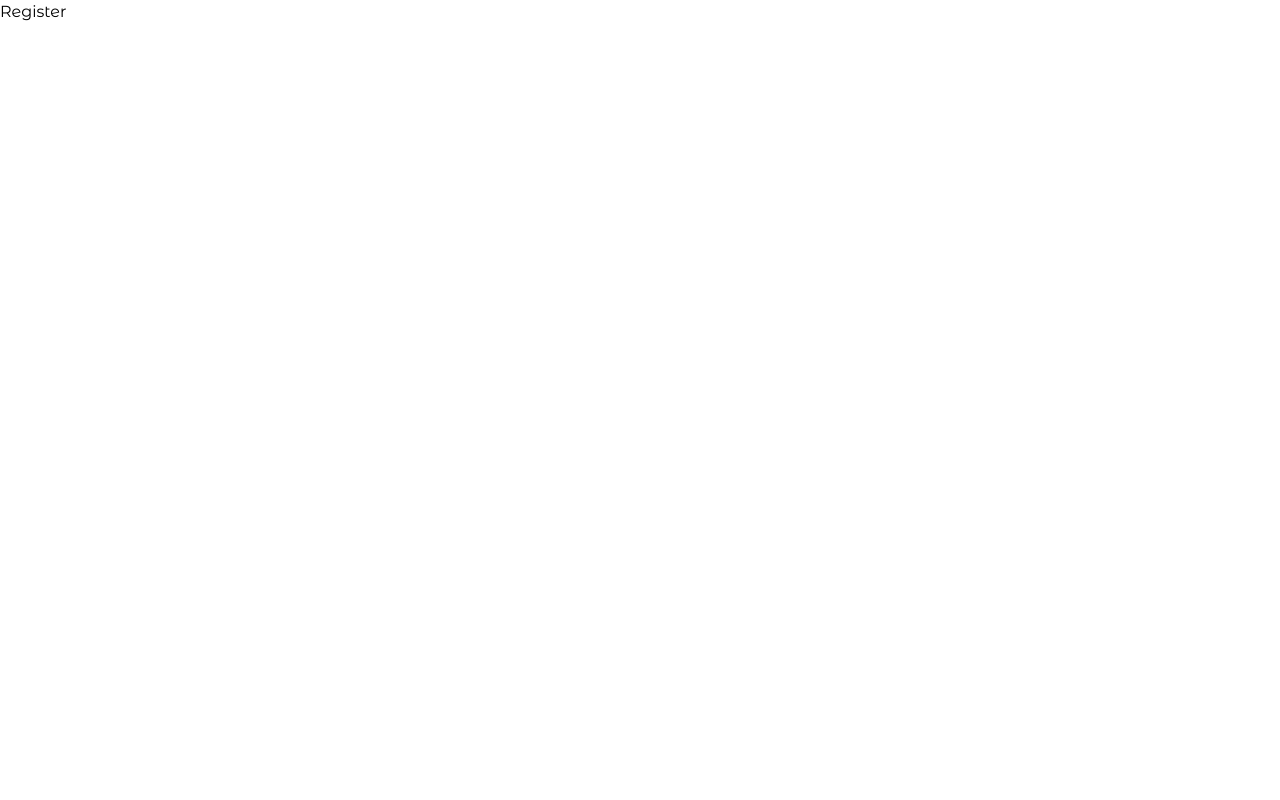
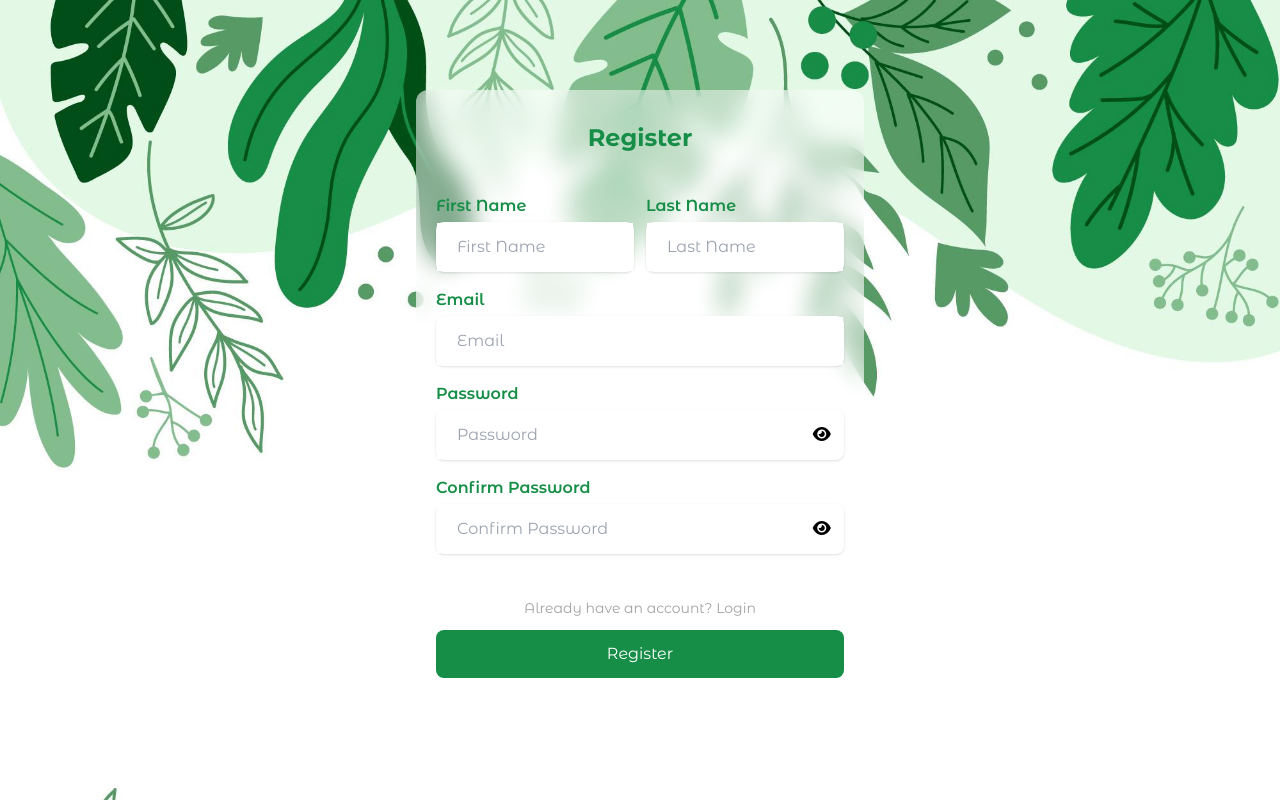
Before and after one commit to omarbahutair/ecoguage, a React (Vite) app in the folder packages/web/: page /register in a window 1280 px wide. Built offline with nearby package versions, Linux system fonts and the light colour scheme.

Commit message:
feat(web): register page

```diff
--- a/packages/web/src/components/Input.tsx
+++ b/packages/web/src/components/Input.tsx
@@ -31,7 +31,11 @@ export default function Input({
 
   return (
     <div className={`${className ?? ''} flex flex-col gap-1`}>
-      {label && <label className="text-primary font-semibold">{label}</label>}
+      {label && (
+        <label tabIndex={-1} className="text-primary font-semibold">
+          {label}
+        </label>
+      )}
       <div className="flex rounded-lg shadow border border-transparent focus:border-primary bg-white">
         <input
           className="px-5 py-3 outline-none w-full"
@@ -44,6 +48,7 @@ export default function Input({
         />
         {type === 'password' ? (
           <button
+            tabIndex={-1}
             type="button"
             className="w-12"
             onClick={() => {
@@ -54,7 +59,9 @@ export default function Input({
           </button>
         ) : null}
       </div>
-      <p className="text-sm text-red-500">{error}</p>
+      <p tabIndex={-1} className="text-sm text-red-500">
+        {error}
+      </p>
     </div>
   );
 }
--- a/packages/web/src/pages/Register.tsx
+++ b/packages/web/src/pages/Register.tsx
@@ -1,5 +1,179 @@
-import React from 'react';
+import React, { useCallback, useState } from 'react';
+import BackPanel from '../assets/back-panel.jpg';
+import Input from '../components/Input';
+import { Link, useNavigate } from 'react-router-dom';
+import { apiClient, configApiClient } from '../util/apiClient';
+import { accessToken } from '../keywords';
+import Message, { MessageState } from '../components/Message';
+import Button from '../components/Button';
 
 export default function Register() {
-  return <div>Register</div>;
+  const navigate = useNavigate();
+  const [form, setForm] = useState({
+    firstName: '',
+    lastName: '',
+    email: '',
+    password: '',
+    confirmPassword: '',
+  });
+  const [errors, setErrors] = useState({
+    firstName: '',
+    lastName: '',
+    email: '',
+    password: '',
+  });
+  const [message, setMessage] = useState<MessageState>({
+    content: '',
+    type: null,
+  });
+  const [isLoading, setIsLoading] = useState(false);
+
+  const onSubmit = useCallback(async () => {
+    const updatedErrors: typeof errors = {
+      firstName: '',
+      lastName: '',
+      email: '',
+      password: '',
+    };
+    // let updatedProcessError = '';
+    let updatedMessage: MessageState = {
+      type: null,
+      content: '',
+    };
+
+    try {
+      setIsLoading(true);
+
+      if (form.confirmPassword !== form.password) {
+        throw new Error('Passwords must match');
+      }
+
+      const { data } = await apiClient.post('/auth/register', form);
+
+      localStorage.setItem(accessToken, `Bearer ${data.accessToken}`);
+      configApiClient();
+      navigate('/');
+    } catch (error: any) {
+      switch (error.response?.status) {
+        case 422:
+          updatedErrors.firstName =
+            error.response.data.validationErrors.firstName?.[0];
+          updatedErrors.lastName =
+            error.response.data.validationErrors.lastName?.[0];
+          updatedErrors.email = error.response.data.validationErrors.email?.[0];
+          updatedErrors.password =
+            error.response.data.validationErrors.password?.[0];
+          break;
+        default:
+          updatedMessage = {
+            type: 'error',
+            content: error.response?.data?.message ?? error.message,
+          };
+          break;
+      }
+    } finally {
+      setIsLoading(false);
+      setErrors(updatedErrors);
+      setMessage(updatedMessage);
+    }
+  }, [form]);
+
+  return (
+    <div
+      style={{
+        backgroundImage: `url(${BackPanel})`,
+      }}
+      className="h-screen bg-no-repeat bg-cover flex items-center justify-center"
+    >
+      <form
+        className="flex flex-col gap-10 w-full max-w-md bg-white bg-opacity-50 backdrop-blur-md px-5 py-8 rounded-xl"
+        onSubmit={(e) => {
+          e.preventDefault();
+
+          onSubmit();
+        }}
+      >
+        <header className="flex justify-center w-full">
+          <h1 className="text-2xl text-primary font-bold">Register</h1>
+        </header>
+        <main className="flex flex-col gap-3">
+          <Message message={message} />
+          <div className="flex gap-3">
+            <Input
+              value={form.firstName}
+              setValue={(firstName) => {
+                setForm((prev) => ({
+                  ...prev,
+                  firstName,
+                }));
+              }}
+              label="First Name"
+              placeholder="First Name"
+              error={errors.firstName}
+            />
+            <Input
+              value={form.lastName}
+              setValue={(lastName) => {
+                setForm((prev) => ({
+                  ...prev,
+                  lastName,
+                }));
+              }}
+              label="Last Name"
+              placeholder="Last Name"
+              error={errors.lastName}
+            />
+          </div>
+          <Input
+            value={form.email}
+            setValue={(email) => {
+              setForm((prev) => ({
+                ...prev,
+                email,
+              }));
+            }}
+            label="Email"
+            placeholder="Email"
+            error={errors.email}
+          />
+          <Input
+            value={form.password}
+            setValue={(password) => {
+              setForm((prev) => ({
+                ...prev,
+                password,
+              }));
+            }}
+            label="Password"
+            placeholder="Password"
+            type="password"
+            error={errors.password}
+          />
+          <Input
+            value={form.confirmPassword}
+            setValue={(confirmPassword) => {
+              setForm((prev) => ({
+                ...prev,
+                confirmPassword,
+              }));
+            }}
+            label="Confirm Password"
+            placeholder="Confirm Password"
+            type="password"
+          />
+        </main>
+        <footer className="flex flex-col items-center gap-3">
+          <p className="text-neutral-400 text-sm">
+            Already have an account?{' '}
+            <Link tabIndex={-1} to="/login" className="hover:underline">
+              Login
+            </Link>
+          </p>
+          <Button size="medium" type="primary" isLoading={isLoading}>
+            Register
+          </Button>
+        </footer>
+      </form>
+    </div>
+  );
 }
--- a/packages/web/src/util/apiClient.ts
+++ b/packages/web/src/util/apiClient.ts
@@ -8,13 +8,5 @@ export const apiClient = axios.create({
 export const configApiClient = () => {
   const token = localStorage.getItem(accessToken);
 
-  apiClient.interceptors.request.use(async (value) => {
-    return new Promise((resolve) => {
-      setTimeout(() => {
-        resolve(value);
-      }, 3000);
-    });
-  });
-
   if (token) apiClient.defaults.headers.Authorization = token;
 };
```
Also changed, not shown: 1 other file (tests, documents, lock files or other folders).
